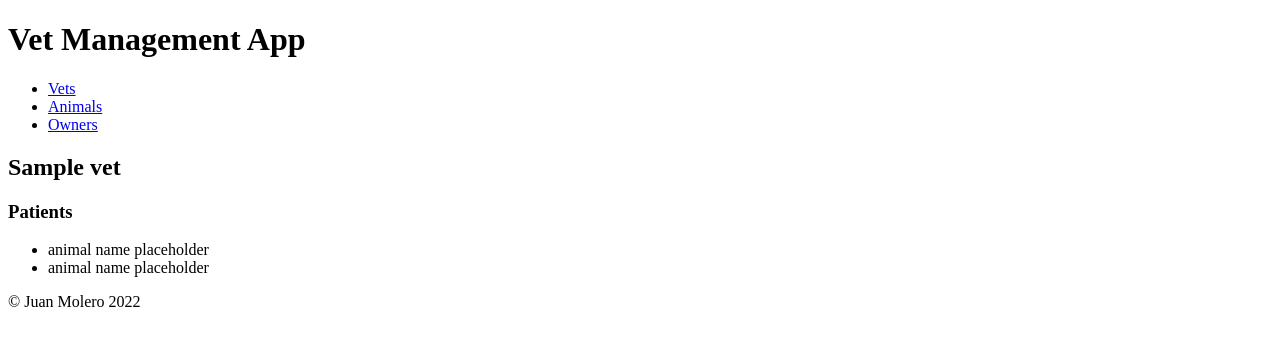
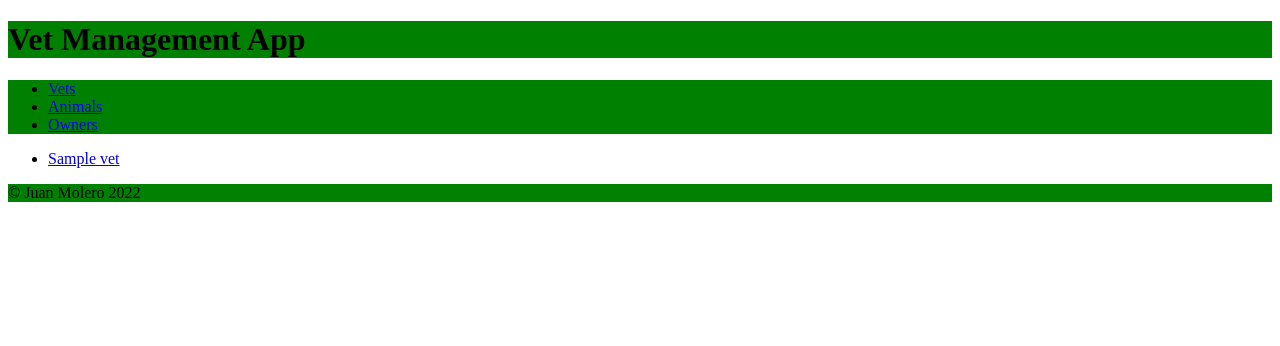
Before and after one commit to juanMoleroD/vet_management_project, a Flask app: page /vets in a window 1280 px wide. Shown: the top 346 px of the page. Run offline with Flask 2, Linux system fonts and the light colour scheme; a database or web service that is not in the repository returns one stand-in record (values such as "Sample title"); some libraries are stand-ins or nearby versions.

Commit message:
removed placeholders from html and highligted the static elements for redavility with developing

```diff
--- a/templates/base.html
+++ b/templates/base.html
@@ -8,10 +8,10 @@
     <link rel="stylesheet" href="{{ url_for('static', filename='css/style.css') }}">
 </head>
 <body>
-    <header>
+    <header style="background-color: green;">
         <h1>Vet Management App</h1>
     </header>
-    <nav id="side-nav-bar">
+    <nav id="side-nav-bar" style="background-color: green;">
         <ul>
             <li><a href="/vets">Vets</a></li>
             <li><a href="/animals">Animals</a></li>
@@ -24,7 +24,7 @@
         {% endblock %}
     </main>
 
-    <footer>
+    <footer style="background-color: green;">
         &copy; Juan Molero 2022
     </footer>
 </body>
--- a/templates/vets/vets.html
+++ b/templates/vets/vets.html
@@ -2,16 +2,13 @@
 {% block content %}
 
 <section>
-    {% for vet in all_vets %}
-    <article>
-        <h2 class="vet-name">{{ vet.name }}</h2>
-        <h3>Patients</h3>
-        <ul>
-            <li>animal name placeholder</li>
-            <li>animal name placeholder</li>
-        </ul>
-    </article>
-    {% endfor %}
+    <ul>
+        {% for vet in all_vets %}
+        <li>
+            <a href="/vets/{{ vet.id }}">{{ vet.name }}</a>
+        </li>
+        {% endfor %}
+    </ul>
 </section>
 
 {% endblock %}
```
